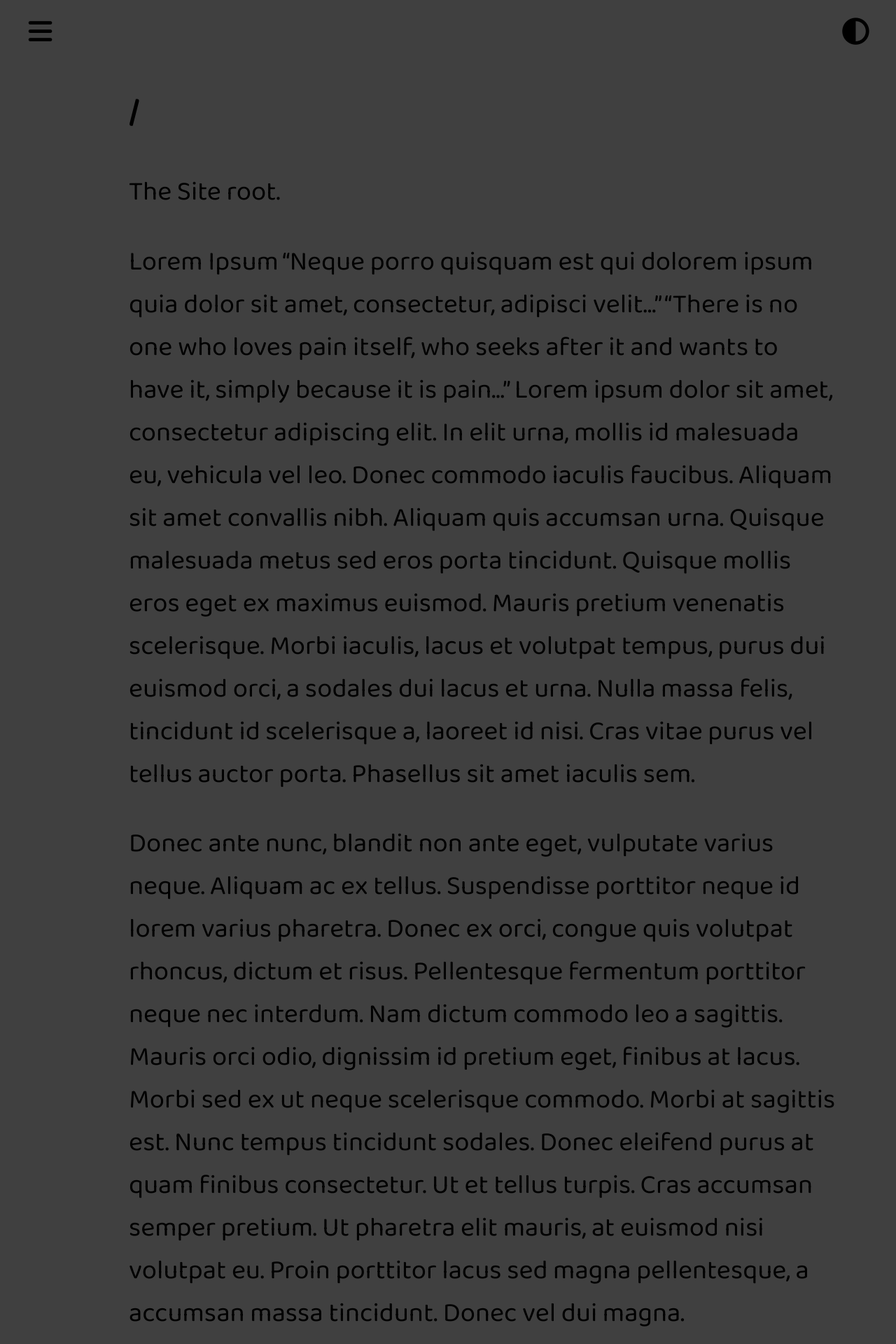
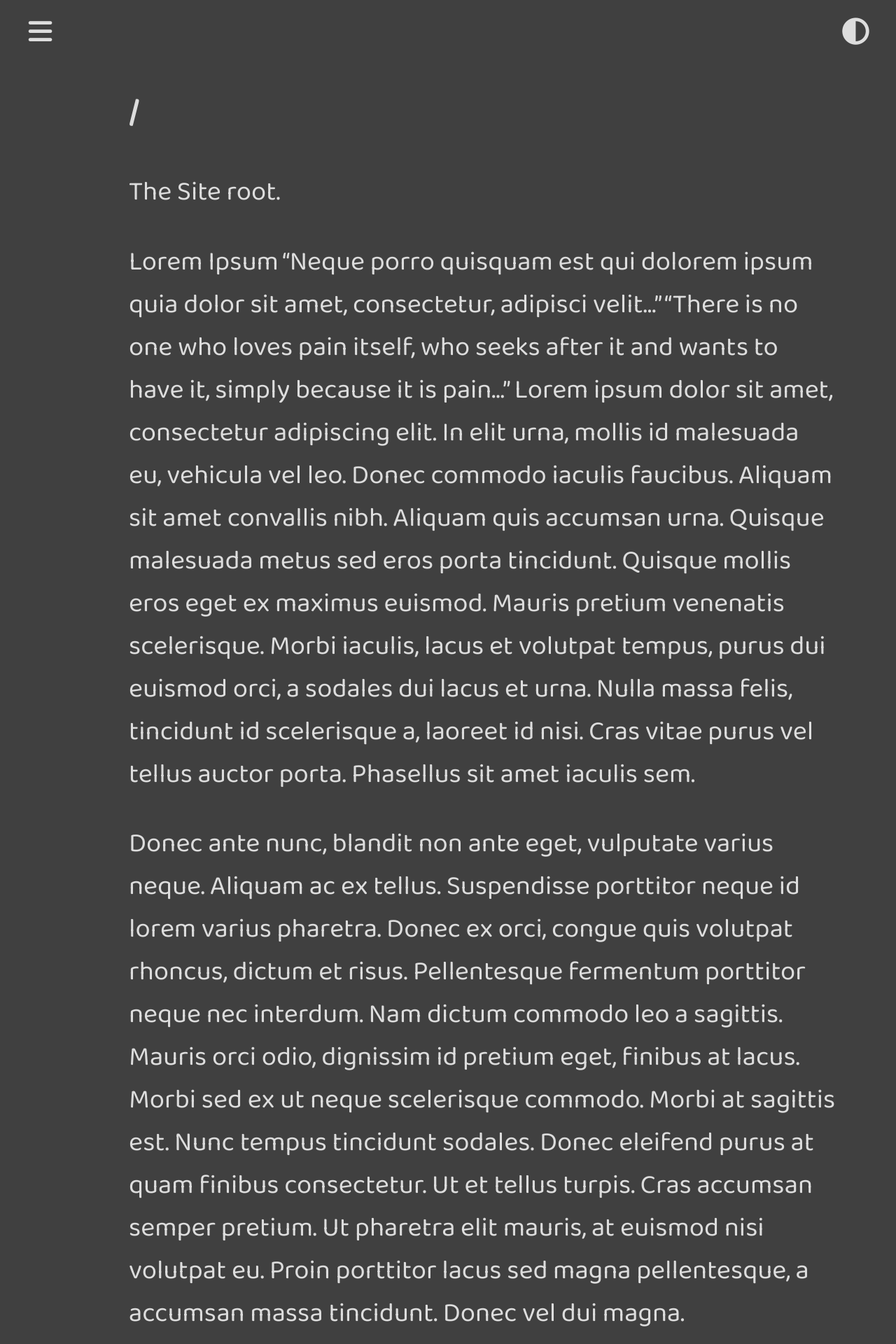
Before and after one commit to brettjrea/brettjrea.github.io-old, a Jekyll site: the page built from index.md, in a window 1280 px wide. Shown: the top 1920 px of the page at 70% size. Built offline with Jekyll 4.4.1, drawn with Linux system fonts in a browser that asks for light colours; nearby versions of some CDN libraries; comment, search, counter and statistics services are not loaded.

Commit message:
Update styles.scss

```diff
--- a/assets/css/styles.scss
+++ b/assets/css/styles.scss
@@ -16,18 +16,18 @@ html, html[data-theme="light"], {
 html[data-theme="dark"] {
   --bg: #404040;
   --bg-secondary: #444;
-  --headings: #fco;
-  --text: #fco;
-  --link: #ddd;
+  --headings: #ddd;
+  --text: #ddd;
+  --link: #fc0;
 }
 
 @media (prefers-color-scheme: dark) {
   html, html[data-theme="dark"] {
     --bg: #404040;
     --bg-secondary: #444;
-    --headings: #fco;
-    --text: #fc0;
-    --link: #ddd;
+    --headings: #ddd;
+    --text: #ddd;
+    --link: #fc0;
   }
   html[data-theme="light"], {
     --bg: #fafbfc;
```
